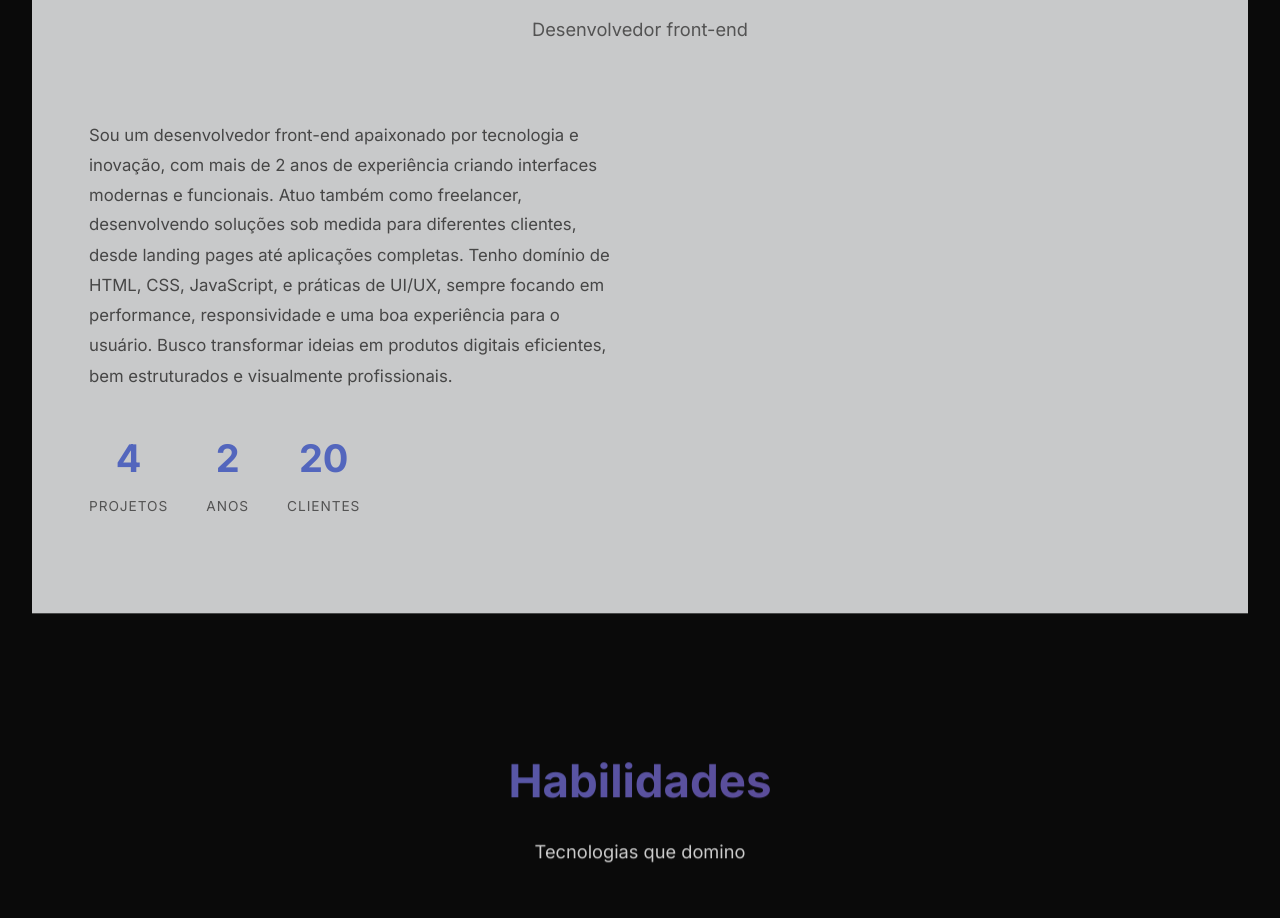
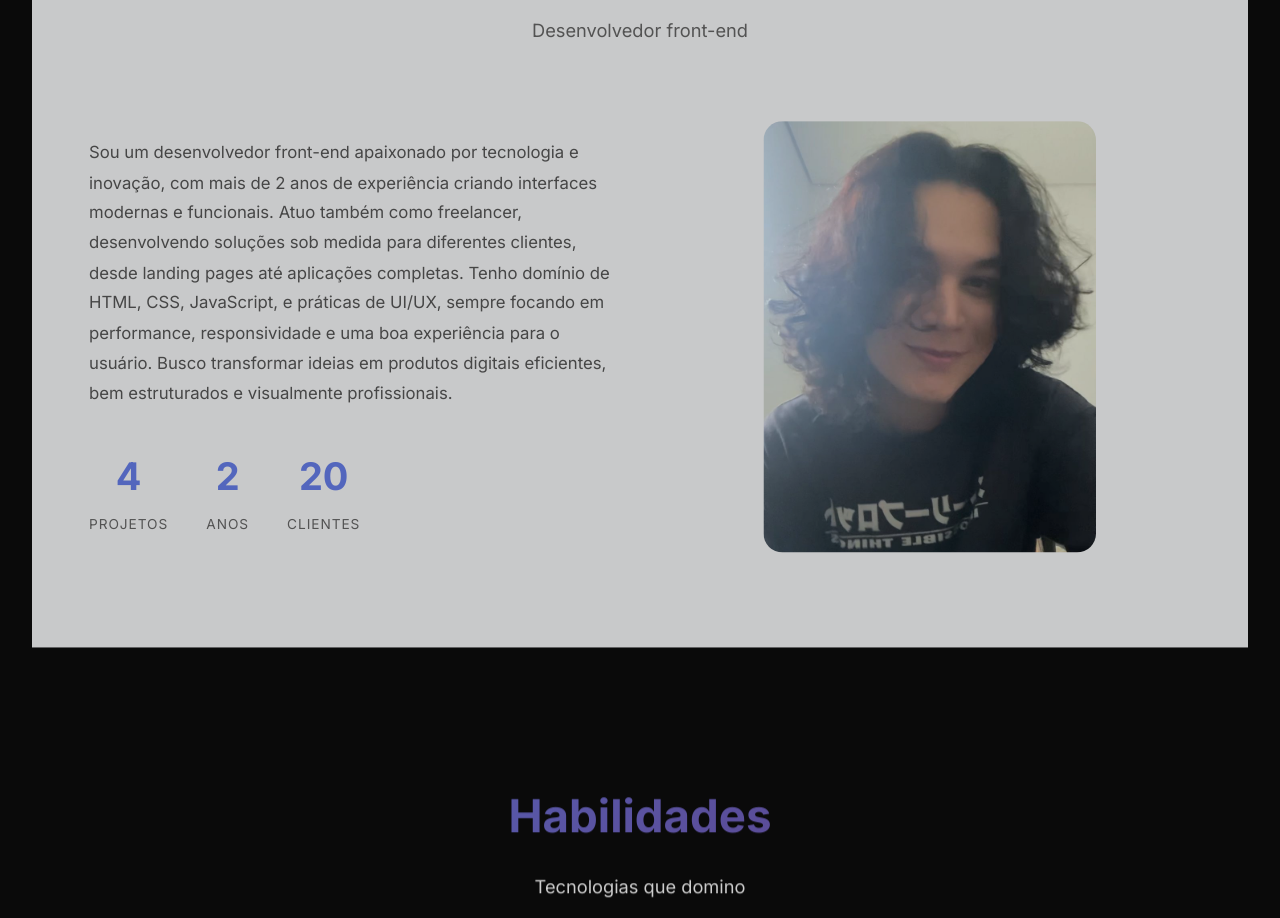
Before and after one commit to lucasartdev/portif-lio, a website: page index.html in a window 1280 px wide. Shown: the part 993-1911 px from the top of the page. Drawn offline with nearby package versions, Linux system fonts and the light colour scheme; the site is published under a folder, as on GitHub Pages, so addresses that start at the root find nothing.

Commit message:
index.html

```diff
--- a/index.html
+++ b/index.html
@@ -102,7 +102,7 @@
                 </div>
                 <div class="about-image">
                     <div class="image-container">
-                        <img class="port-perfil" src="/assets/3e1ffcc0-b442-45d6-afab-761128e3bce5.jpg" alt="">
+                        <img class="port-perfil" src="./assets/3e1ffcc0-b442-45d6-afab-761128e3bce5.jpg" alt="">
                     </div>
                 </div>
             </div>
```
